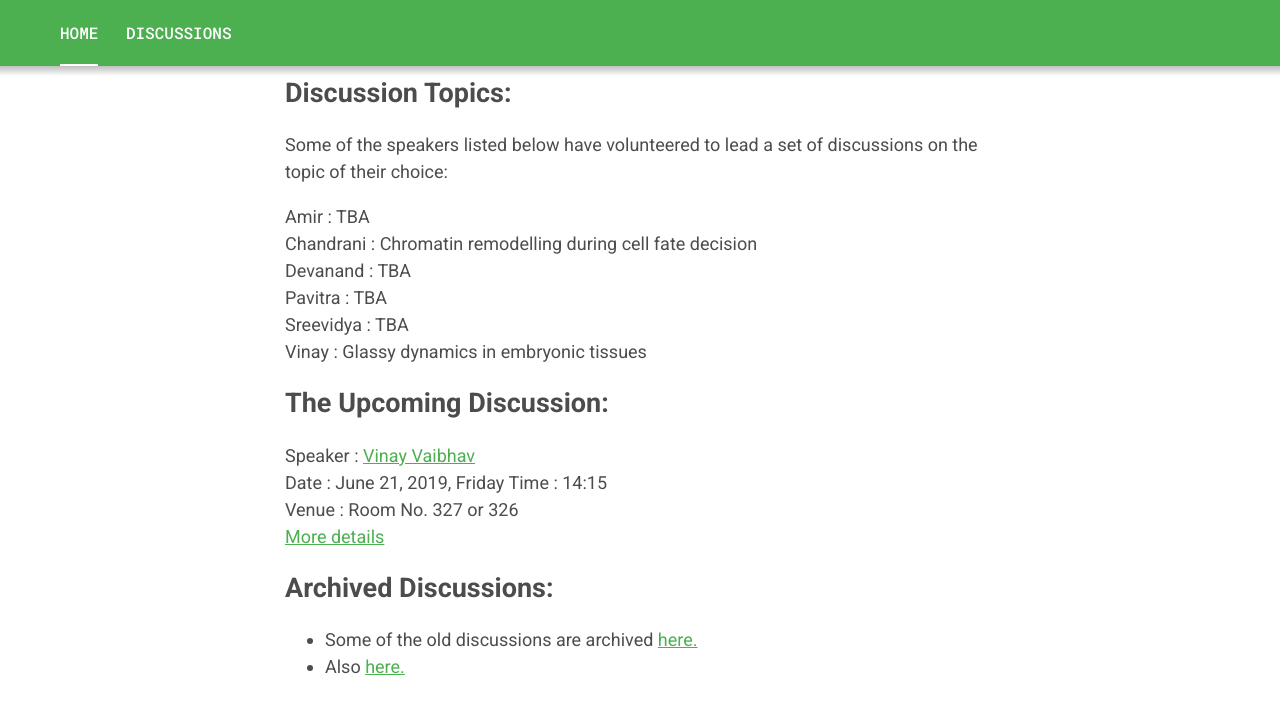
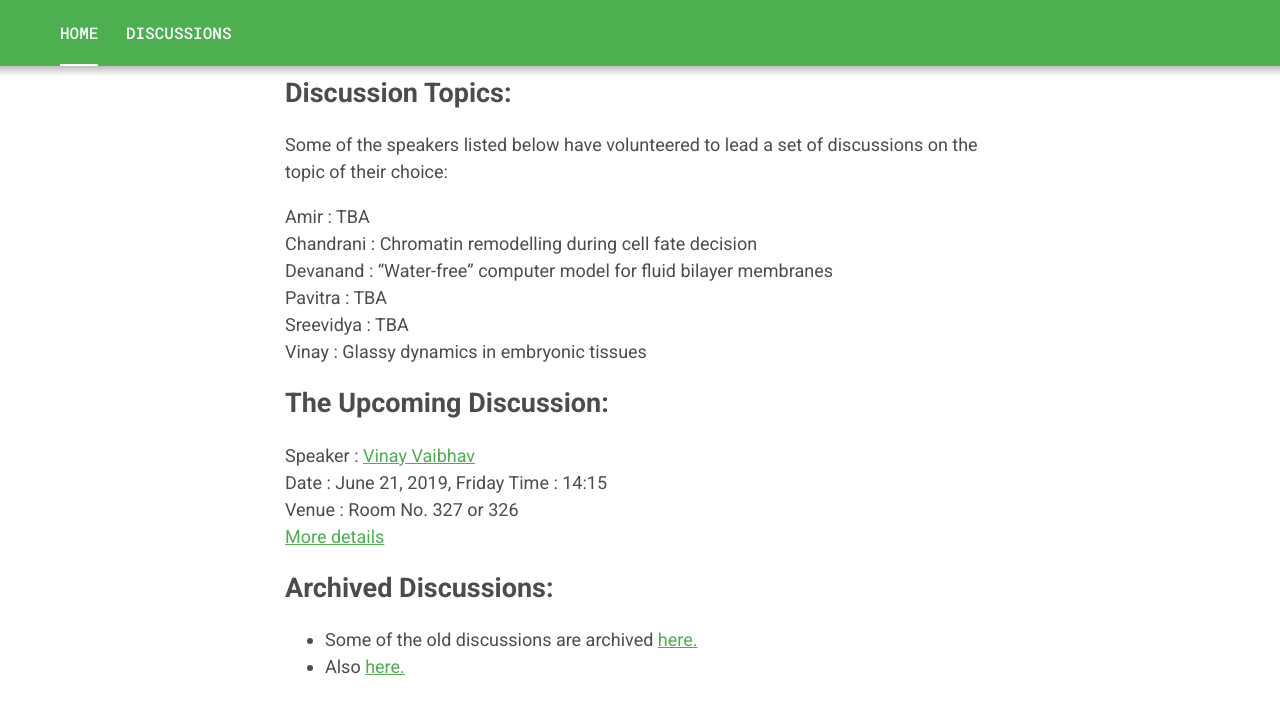
Before and after one commit to vinayphys/discussion2020, a Jekyll site: the page built from index.markdown, in a window 1280 px wide and 900 px high, scrolled down 496 px. Shown: the top 714 px of the window. Built offline with Jekyll 4.4.1, drawn with Linux system fonts in a browser that asks for light colours.

Commit message:
Update index.markdown

```diff
--- a/index.markdown
+++ b/index.markdown
@@ -13,7 +13,7 @@ Some of the speakers listed below have volunteered to lead a set of discussions
 
 Amir	  	:	TBA
 Chandrani	:	Chromatin remodelling during cell fate decision
-Devanand	:	TBA
+Devanand	:	“Water-free” computer model for fluid bilayer membranes
 Pavitra		:	TBA
 Sreevidya	:	TBA
 Vinay		  :	Glassy dynamics in embryonic tissues
```
